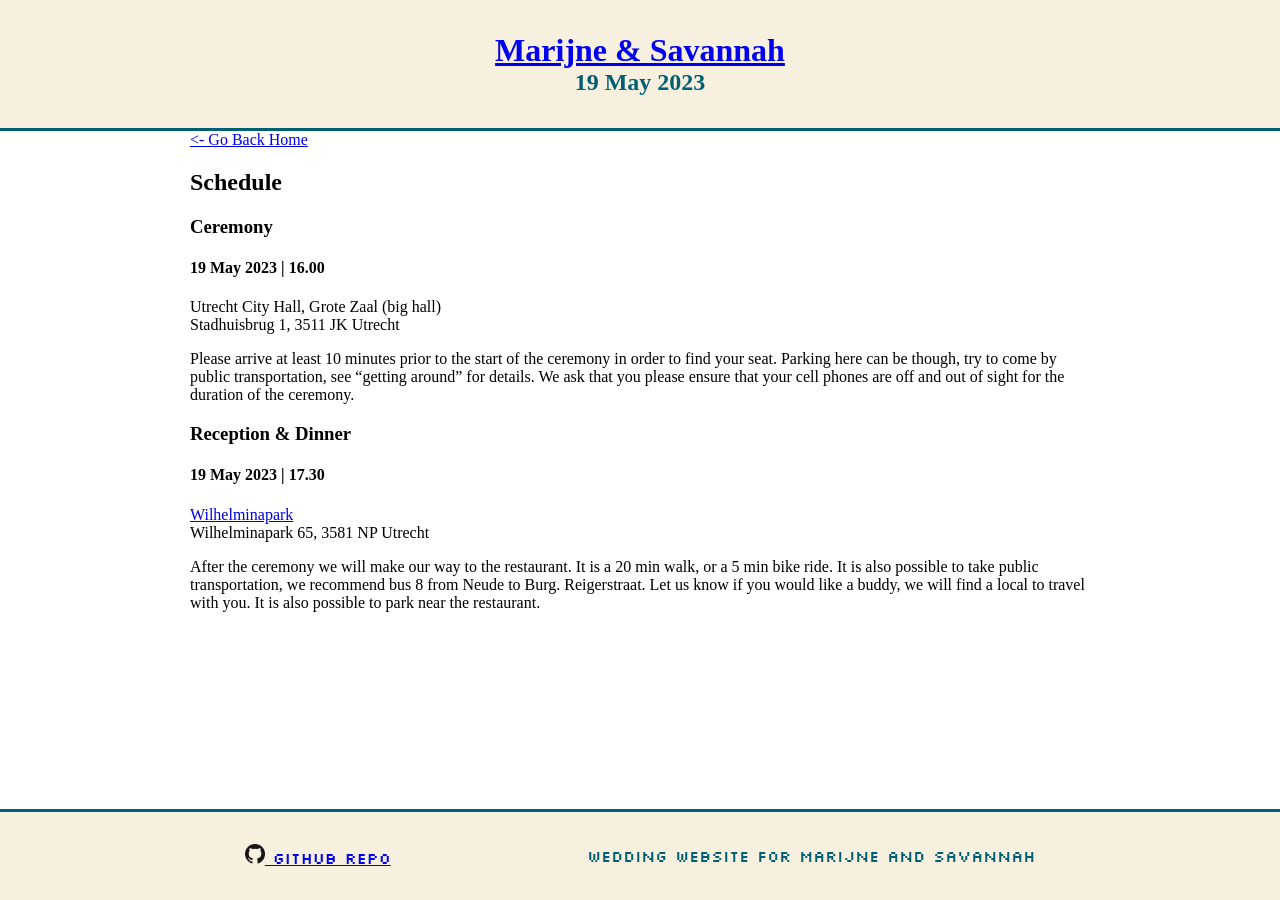
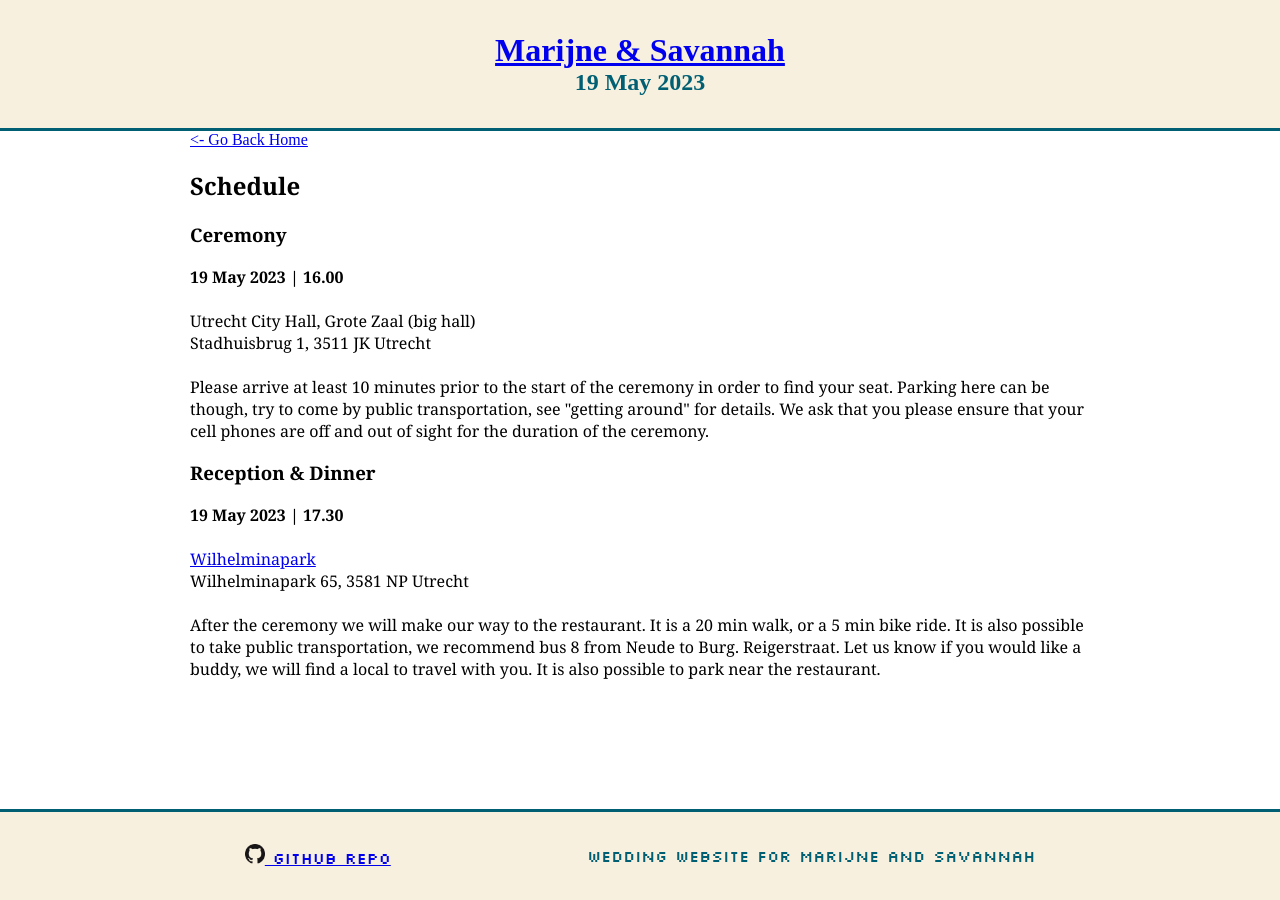
Before and after one commit to schijns-fischer-wedding/schijns-fischer-wedding.github.io, a Jekyll site: the page built from pages/schedule.md, in a window 1280 px wide. Built offline with Jekyll 4.4.1, drawn with Linux system fonts in a browser that asks for light colours; some web fonts are replaced.

Commit message:
change to css html format

```diff
--- a/pages/schedule.md
+++ b/pages/schedule.md
@@ -3,27 +3,37 @@
 title:  Schedule
 ---
 
-## Schedule
+<div class='class_01'>
 
-### Ceremony
+<h2>Schedule</h2>
 
-#### 19 May 2023 | 16.00
-
+<h3>Ceremony</h3>
+<p>
+<strong>19 May 2023 | 16.00</strong>
+<br>
+<br>
 Utrecht City Hall, Grote Zaal (big hall)
+<br>
 Stadhuisbrug 1, 3511 JK Utrecht
-
+<br>
+<br>
 Please arrive at least 10 minutes prior to the start of the ceremony in order to find your seat.
 Parking here can be though, try to come by public transportation, see "getting around" for details.
 We ask that you please ensure that your cell phones are off and out of sight for the duration of the ceremony.
-
-### Reception & Dinner
-
-#### 19 May 2023 | 17.30
-
-[Wilhelminapark](https://www.wilhelminapark.nl/)
+</p>
+<h3>Reception & Dinner</h3>
+<p>
+<strong>19 May 2023 | 17.30</strong>
+<br>
+<br>
+<a href="https://www.wilhelminapark.nl/">Wilhelminapark</a>
+<br>
 Wilhelminapark 65, 3581 NP Utrecht
-
+<br>
+<br>
 After the ceremony we will make our way to the restaurant. It is a 20 min walk, or a 5 min bike ride.
 It is also possible to take public transportation, we recommend bus 8 from Neude to Burg. Reigerstraat.
 Let us know if you would like a buddy, we will find a local to travel with you.
 It is also possible to park near the restaurant.
+</p>
+</div>
```
